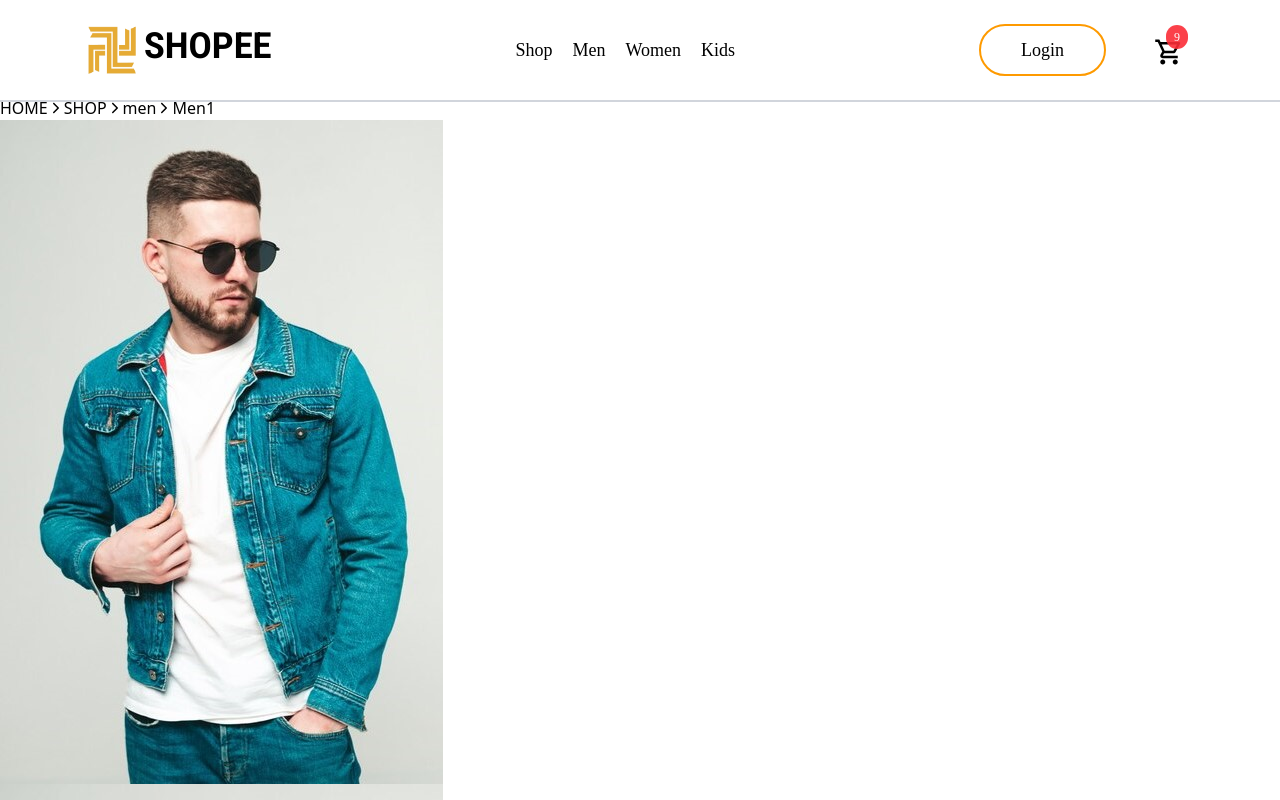
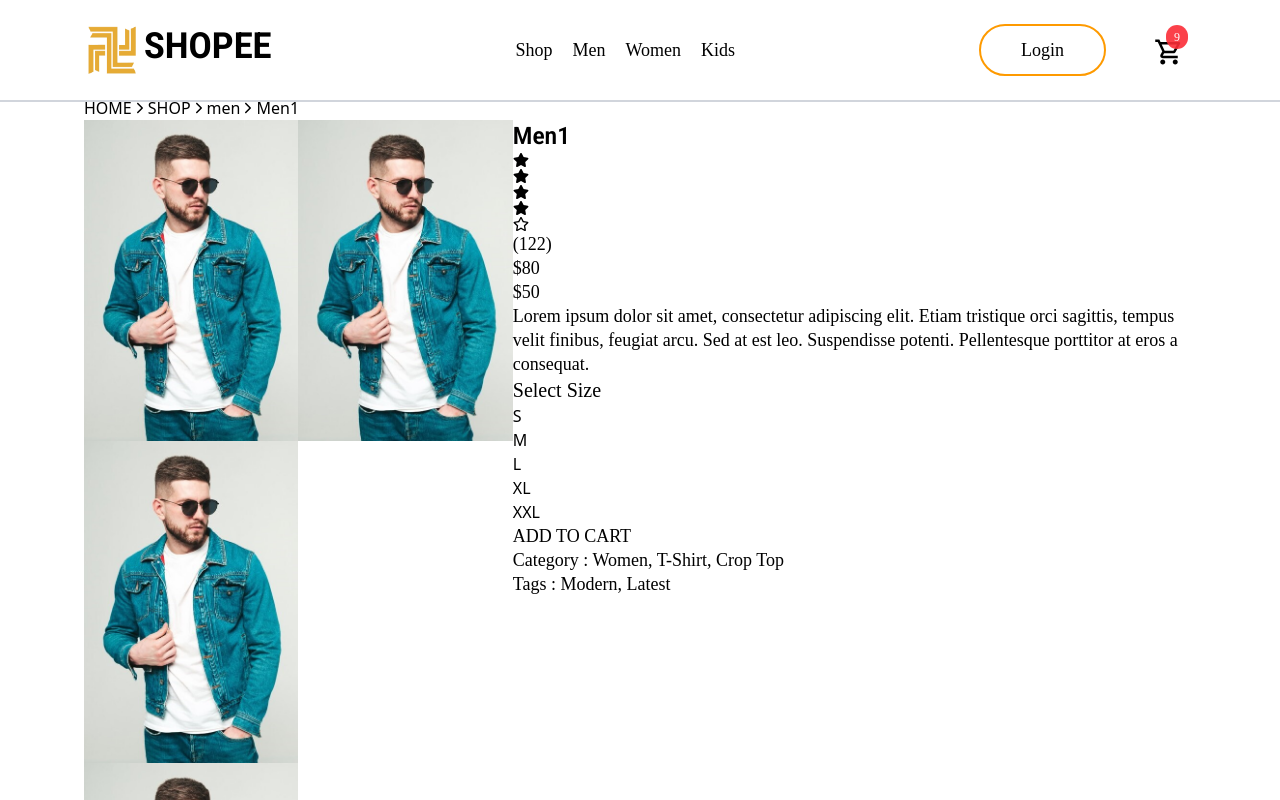
Before and after one commit to riyudev/E-Commerce-Website, a React (Vite) app: page /product/1 in a window 1280 px wide. Shown: the top 800 px of the page. Built offline with nearby package versions, Linux system fonts and the light colour scheme; a web font is replaced by a local one.

Commit message:
temporary style ProductDisplay

```diff
--- a/src/components/Breadcrums.jsx
+++ b/src/components/Breadcrums.jsx
@@ -5,7 +5,7 @@ const Breadcrums = (props) => {
   const { product } = props;
 
   return (
-    <div className="mt-24 flex items-center">
+    <div className="mt-24 flex items-center px-5">
       HOME <IoIosArrowForward /> SHOP <IoIosArrowForward /> {product.category}{" "}
       <IoIosArrowForward /> {product.name}
     </div>
--- a/src/components/ProductDisplay.jsx
+++ b/src/components/ProductDisplay.jsx
@@ -4,22 +4,21 @@ import { FaStar, FaRegStar, FaStarHalf } from "react-icons/fa";
 const ProductDisplay = (props) => {
   const { product } = props;
   return (
-    <div>
-      <div>
-        <div>
-          <img src={product.image} alt="" />
-          <img src={product.image} alt="" />
-          <img src={product.image} alt="" />
-          <img src={product.image} alt="" />
+    <div className="flex justify-center px-5">
+      <div className="grid grid-cols-2">
+        <div className="">
+          <img src={product.image} alt="" className="w-" />
+          <img src={product.image} alt="" className="w-" />
+          <img src={product.image} alt="" className="w-" />
+          <img src={product.image} alt="" className="w-" />
         </div>
-        <div>
+        <div className="">
           <img src={product.image} alt="" />
         </div>
       </div>
 
       <div>
         <h4>{product.name}</h4>
-
         <div>
           <FaStar />
           <FaStar />
@@ -28,6 +27,40 @@ const ProductDisplay = (props) => {
           <FaRegStar />
           <p>(122)</p>
         </div>
+
+        <div>
+          <p>${product.oldPrice}</p>
+          <p>${product.newPrice}</p>
+        </div>
+
+        <blockquote>
+          <p>
+            Lorem ipsum dolor sit amet, consectetur adipiscing elit. Etiam
+            tristique orci sagittis, tempus velit finibus, feugiat arcu. Sed at
+            est leo. Suspendisse potenti. Pellentesque porttitor at eros a
+            consequat.
+          </p>
+        </blockquote>
+
+        <div>
+          <h5>Select Size</h5>
+          <div>
+            <div>S</div>
+            <div>M</div>
+            <div>L</div>
+            <div>XL</div>
+            <div>XXL</div>
+          </div>
+          <button>ADD TO CART</button>
+          <div>
+            <p>
+              <span>Category :</span> Women, T-Shirt, Crop Top
+            </p>
+            <p>
+              <span>Tags :</span> Modern, Latest
+            </p>
+          </div>
+        </div>
       </div>
     </div>
   );
--- a/src/pages/Product.jsx
+++ b/src/pages/Product.jsx
@@ -10,7 +10,7 @@ function Product() {
   const product = allProduct.find((e) => e.id === Number(productId));
 
   return (
-    <div>
+    <div className="px-[5%]">
       <Breadcrums product={product} />
       <ProductDisplay product={product} />
     </div>
```
